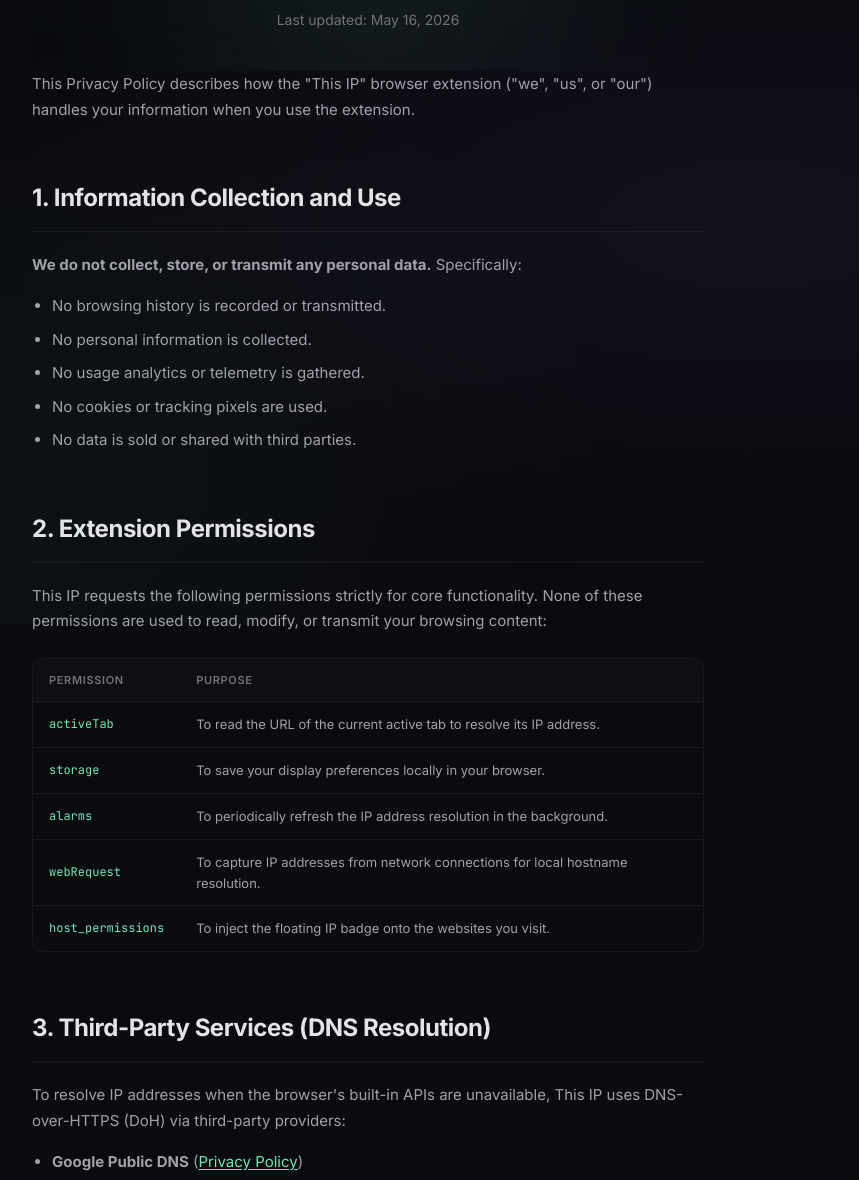
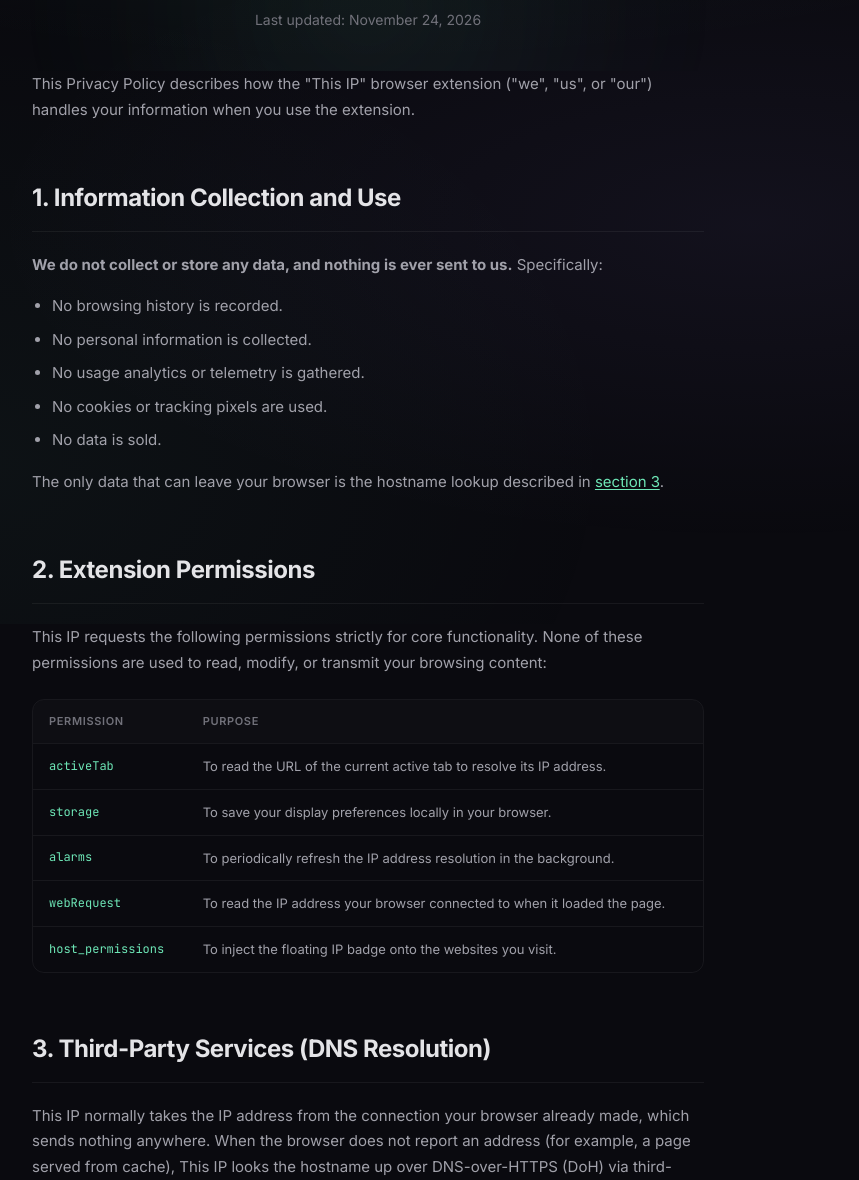
Before and after one commit to nh4ttruong/thisip, a browser extension: page docs/privacy/index.html in a window 1280 px wide. Shown: the part 176-1356 px from the top of the page, without its empty margins (272-1131 px from the left). Drawn offline with Linux system fonts and the light colour scheme.

Commit message:
fix: declare the DNS fallback in the manifest and privacy copy
The copy and the Firefox data declaration said nothing leaves the browser, while hostnames go to a DoH resolver whenever the browser reports no address.

```diff
--- a/docs/privacy/index.html
+++ b/docs/privacy/index.html
@@ -6,13 +6,13 @@
     <meta name="viewport" content="width=device-width, initial-scale=1.0">
     <title>Privacy Policy — This IP Browser Extension</title>
     <meta name="description"
-        content="Privacy policy for the This IP browser extension. Learn about our zero-data collection practices and permissions.">
+        content="Privacy policy for the This IP browser extension. Learn what it sends, when, and why it needs each permission.">
     <meta name="theme-color" content="#0f0f14">
 
     <!-- Open Graph -->
     <meta property="og:title" content="Privacy Policy — This IP Browser Extension">
     <meta property="og:description"
-        content="This IP collects zero personal data. No analytics, no tracking, no accounts.">
+        content="No analytics, no tracking, no accounts. See exactly what This IP sends and when.">
     <meta property="og:type" content="website">
     <meta property="og:url" content="https://nh4ttruong.github.io/thisip/privacy/">
 
@@ -52,7 +52,7 @@
             <h1 class="hero-headline" style="font-size: clamp(2rem, 5vw, 2.5rem); margin-bottom: 12px;">
                 Privacy Policy
             </h1>
-            <p class="hero-note" style="margin-top: 0; font-size: 14px;">Last updated: May 16, 2026</p>
+            <p class="hero-note" style="margin-top: 0; font-size: 14px;">Last updated: November 24, 2026</p>
         </div>
     </section>
 
@@ -68,15 +68,19 @@
             <!-- 1. Data Collection -->
             <h2 id="information-collection">1. Information Collection and Use</h2>
             <p>
-                <strong>We do not collect, store, or transmit any personal data.</strong> Specifically:
+                <strong>We do not collect or store any data, and nothing is ever sent to us.</strong> Specifically:
             </p>
             <ul>
-                <li>No browsing history is recorded or transmitted.</li>
+                <li>No browsing history is recorded.</li>
                 <li>No personal information is collected.</li>
                 <li>No usage analytics or telemetry is gathered.</li>
                 <li>No cookies or tracking pixels are used.</li>
-                <li>No data is sold or shared with third parties.</li>
+                <li>No data is sold.</li>
             </ul>
+            <p>
+                The only data that can leave your browser is the hostname lookup described in
+                <a href="#third-party">section 3</a>.
+            </p>
 
             <!-- 2. Permissions -->
             <h2 id="permissions">2. Extension Permissions</h2>
@@ -107,7 +111,7 @@
                         </tr>
                         <tr>
                             <td>webRequest</td>
-                            <td>To capture IP addresses from network connections for local hostname resolution.</td>
+                            <td>To read the IP address your browser connected to when it loaded the page.</td>
                         </tr>
                         <tr>
                             <td>host_permissions</td>
@@ -120,8 +124,9 @@
             <!-- 3. DNS Resolution -->
             <h2 id="third-party">3. Third-Party Services (DNS Resolution)</h2>
             <p>
-                To resolve IP addresses when the browser's built-in APIs are unavailable, This IP uses DNS-over-HTTPS
-                (DoH) via third-party providers:
+                This IP normally takes the IP address from the connection your browser already made, which sends
+                nothing anywhere. When the browser does not report an address (for example, a page served from cache),
+                This IP looks the hostname up over DNS-over-HTTPS (DoH) via third-party providers:
             </p>
             <ul>
                 <li>
@@ -130,7 +135,7 @@
                         rel="noopener noreferrer">Privacy Policy</a>)
                 </li>
                 <li>
-                    <strong>Cloudflare DNS</strong>
+                    <strong>Cloudflare DNS</strong>, used only when Google Public DNS does not answer
                     (<a href="https://developers.cloudflare.com/1.1.1.1/privacy/public-dns-resolver/" target="_blank"
                         rel="noopener noreferrer">Privacy Policy</a>)
                 </li>
```
Also changed, not shown: docs/index.html (+4 -3 lines), manifest.json, 1 other file.
